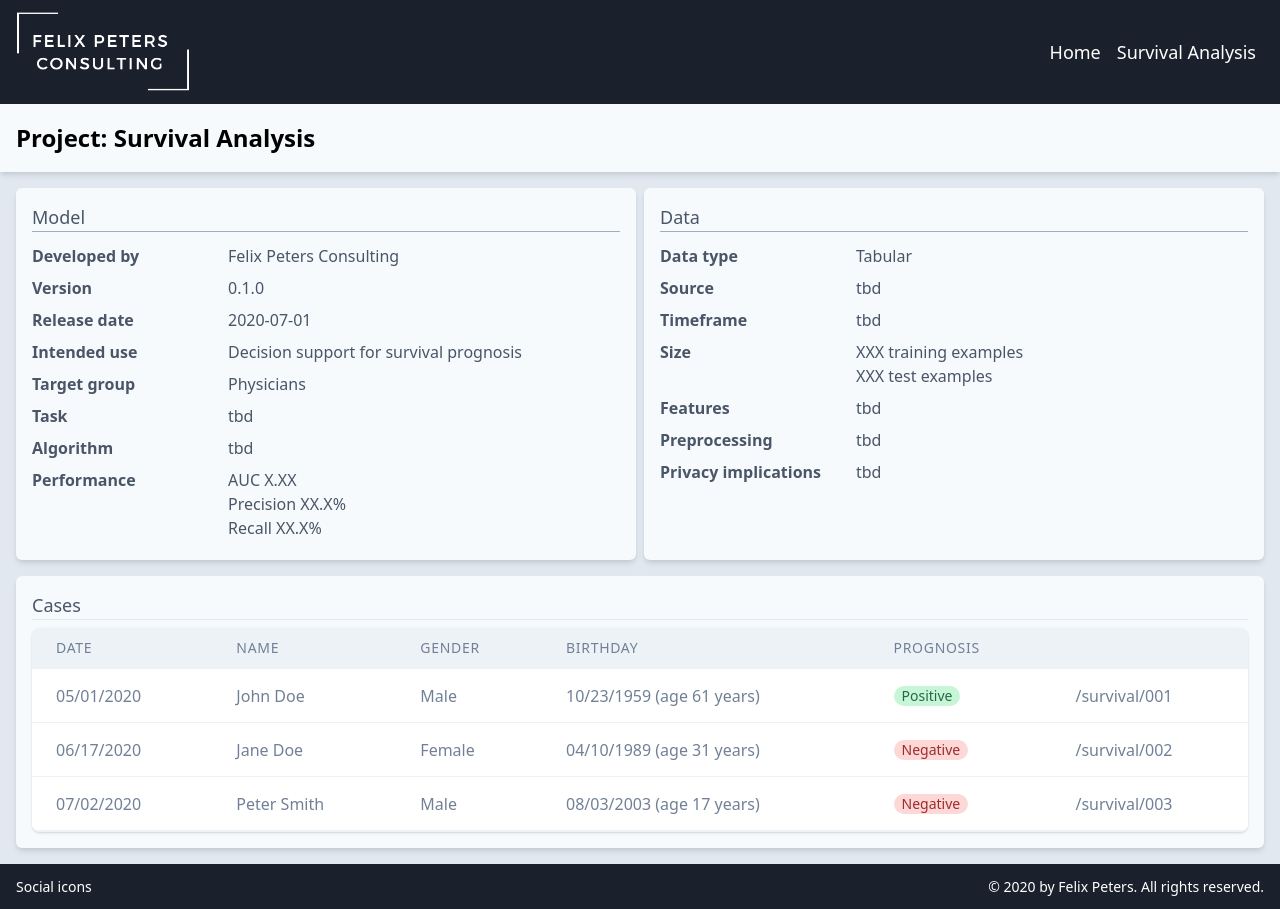
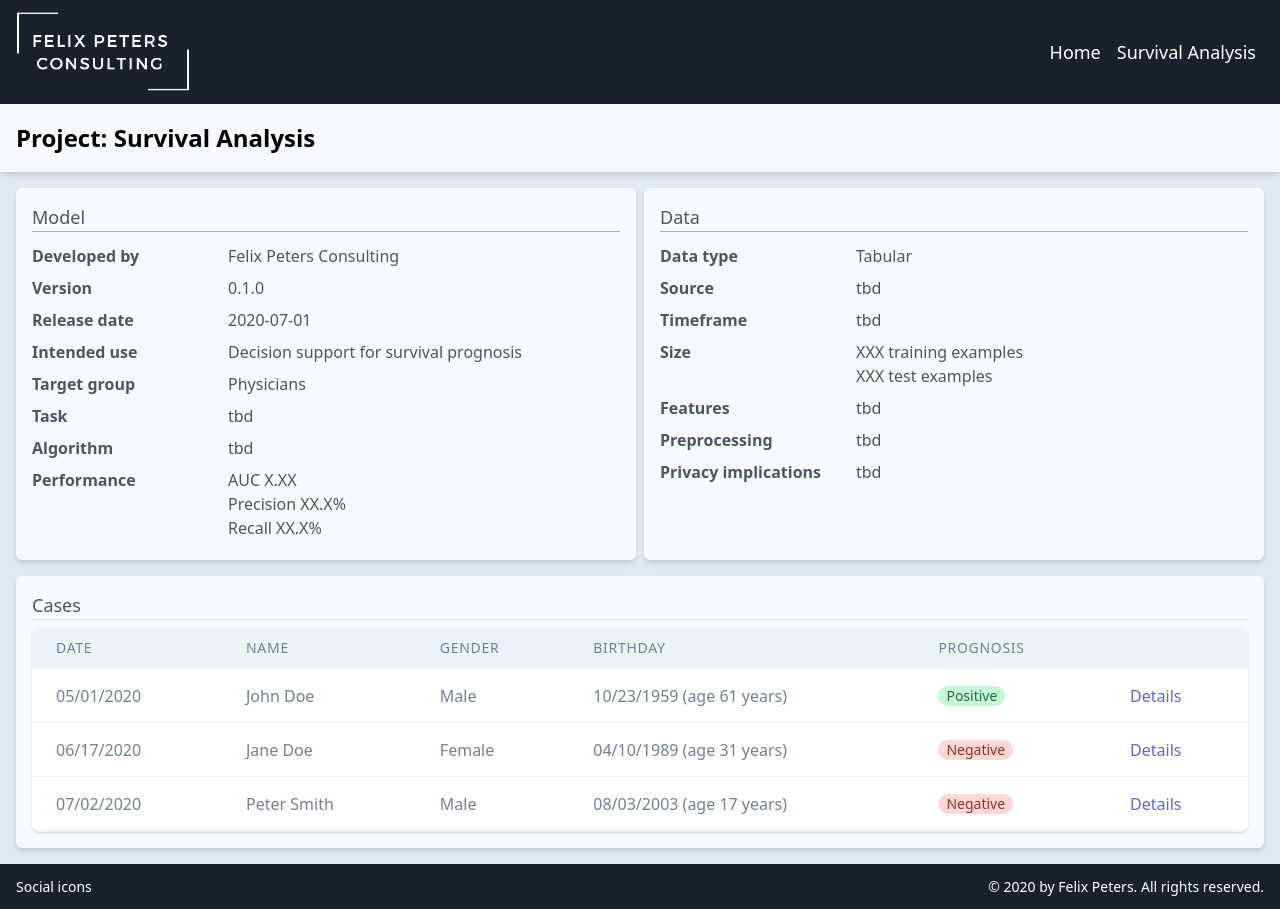
Before and after one commit to felixpeters/xai-ui, a React (Create React App) app: page /survival in a window 1280 px wide. Built offline with nearby package versions, Linux system fonts and the light colour scheme.

Commit message:
style prognosis case table

```diff
--- a/src/SurvivalCases.js
+++ b/src/SurvivalCases.js
@@ -1,4 +1,5 @@
 import React, { useMemo } from 'react';
+import { Link } from 'react-router-dom';
 import { useTable } from 'react-table';
 import moment from 'moment';
 
@@ -79,7 +80,10 @@ const SurvivalCases = () => {
       {
         id: 'Link',
         accessor: (originalRow, rowIndex) => {
-          return '/survival/' + String(originalRow.patient_id);
+          const link = '/survival/details/' + String(originalRow.patient_id);
+          return (
+            <Link to={link} className="text-right text-indigo-600 hover:text-indigo-900">Details</Link>
+          );
         },
       }
     ],
```
